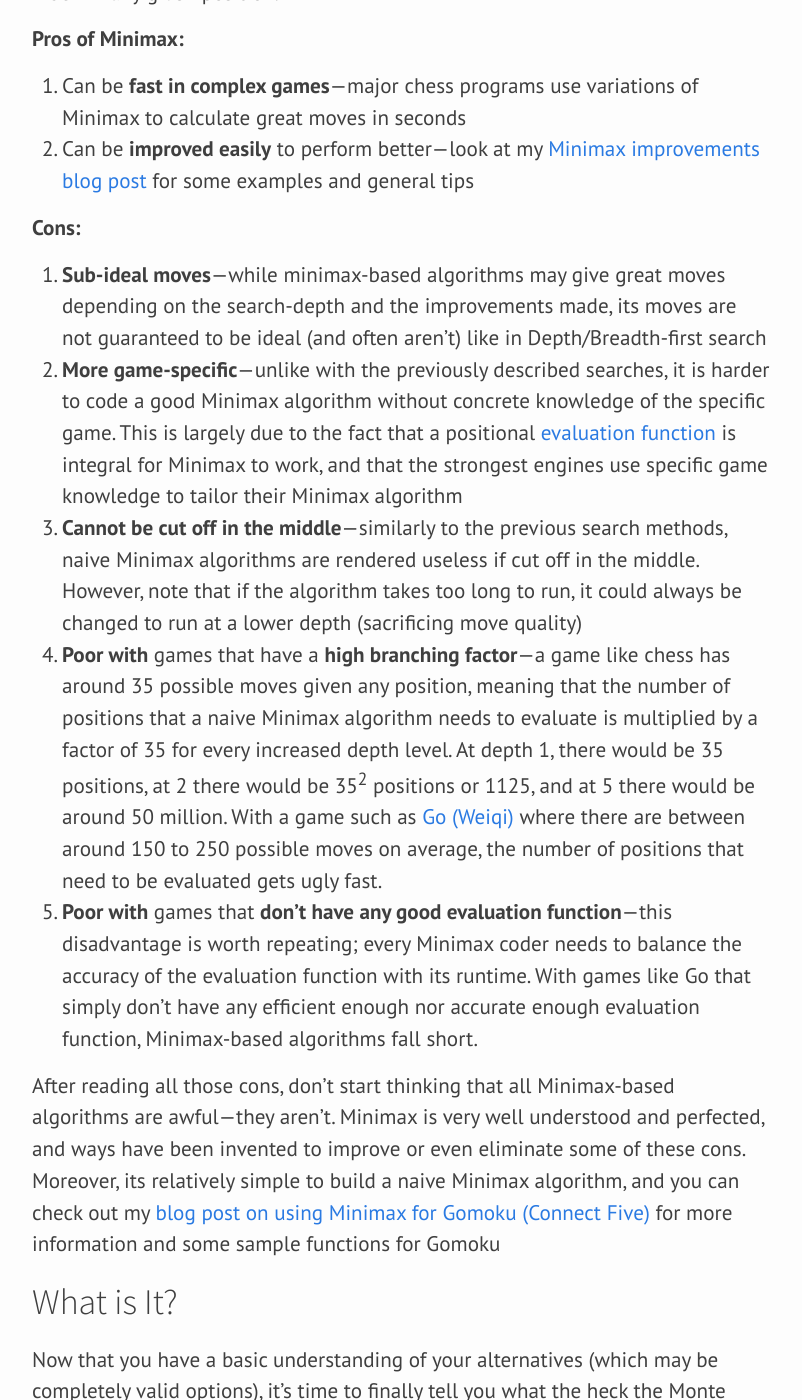
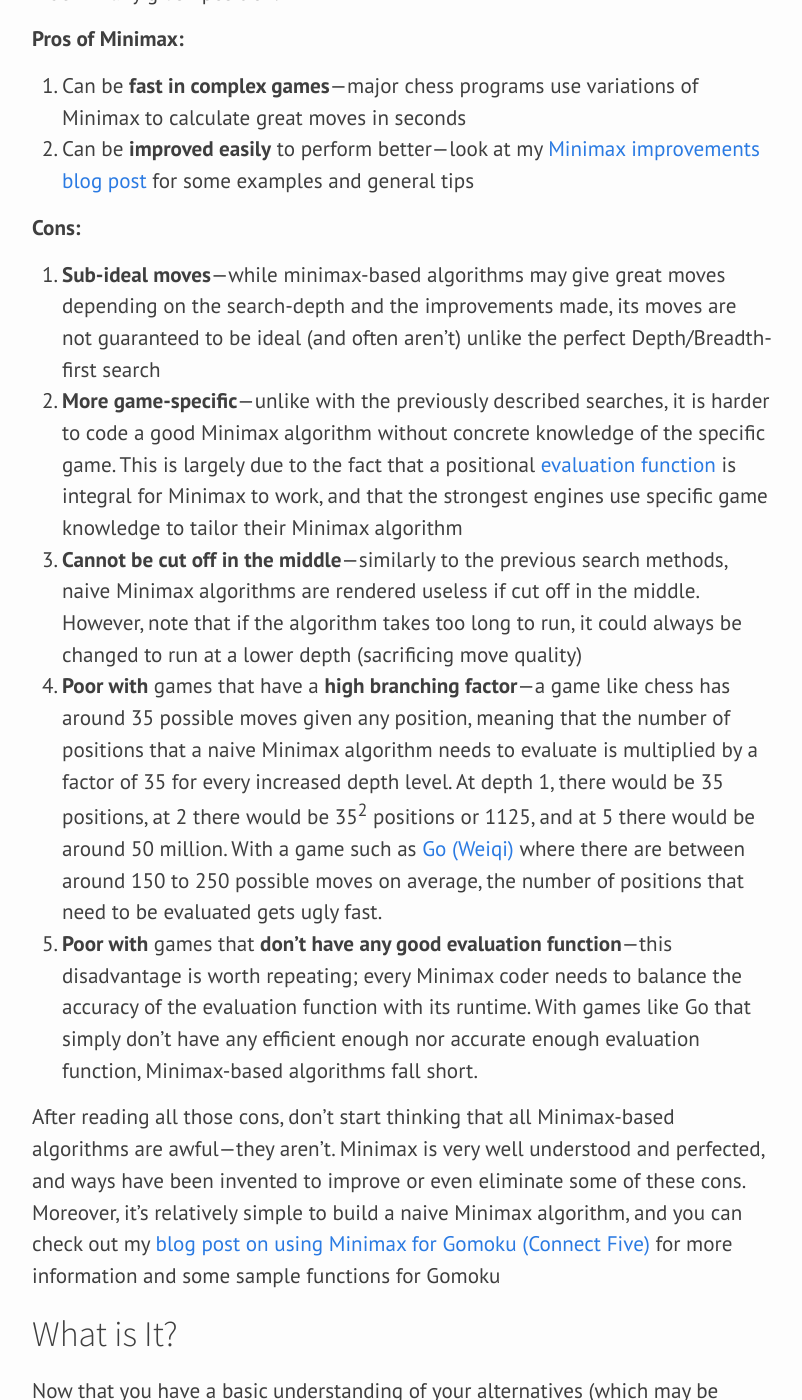
Before and after one commit to The-Ofek-Foundation/blog, a Jekyll site: the page built from _posts/2016-06-27-what-is-the-monte-carlo-tree-search.md, in a window 1280 px wide and 1400 px high, scrolled down 1513 px. Shown: the whole window, without its empty margins (238-1040 px from the left). Built offline with Jekyll 4.4.1, drawn with Linux system fonts in a browser that asks for light colours; comment, search, counter and statistics services are not loaded.

Commit message:
Grammar fixes

```diff
--- a/_posts/2016-06-27-what-is-the-monte-carlo-tree-search.md
+++ b/_posts/2016-06-27-what-is-the-monte-carlo-tree-search.md
@@ -33,13 +33,13 @@ The next logical algorithm to use is [**Minimax**][minimax wiki], an algorithm t
 
 **Cons:**
 
-1. **Sub-ideal moves**&mdash;while minimax-based algorithms may give great moves depending on the search-depth and the improvements made, its moves are not guaranteed to be ideal (and often aren't) like in Depth/Breadth-first search
+1. **Sub-ideal moves**&mdash;while minimax-based algorithms may give great moves depending on the search-depth and the improvements made, its moves are not guaranteed to be ideal (and often aren't) unlike the perfect Depth/Breadth-first search
 2.  **More game-specific**&mdash;unlike with the previously described searches, it is harder to code a good Minimax algorithm without concrete knowledge of the specific game. This is largely due to the fact that a positional [evaluation function][heuristic evaluation function wiki] is integral for Minimax to work, and that the strongest engines use specific game knowledge to tailor their Minimax algorithm
 3. **Cannot be cut off in the middle**&mdash;similarly to the previous search methods, naive Minimax algorithms are rendered useless if cut off in the middle. However, note that if the algorithm takes too long to run, it could always be changed to run at a lower depth (sacrificing move quality)
 4. **Poor with** games that have a **high branching factor**&mdash;a game like chess has around 35 possible moves given any position, meaning that the number of positions that a naive Minimax algorithm needs to evaluate is multiplied by a factor of 35 for every increased depth level. At depth 1, there would be 35 positions, at 2 there would be 35<sup>2</sup> positions or 1125, and at 5 there would be around 50 million. With a game such as [Go (Weiqi)][go wiki] where there are between around 150 to 250 possible moves on average, the number of positions that need to be evaluated gets ugly fast.
 5. **Poor with** games that **don't have any good evaluation function**&mdash;this disadvantage is worth repeating; every Minimax coder needs to balance the accuracy of the evaluation function with its runtime. With games like Go that simply don't have any efficient enough nor accurate enough evaluation function, Minimax-based algorithms fall short.
 
-After reading all those cons, don't start thinking that all Minimax-based algorithms are awful&mdash;they aren't. Minimax is very well understood and perfected, and ways have been invented to improve or even eliminate some of these cons. Moreover, its relatively simple to build a naive Minimax algorithm, and you can check out my [blog post on using Minimax for Gomoku (Connect Five)][minimax for gomoku post] for more information and some sample functions for Gomoku
+After reading all those cons, don't start thinking that all Minimax-based algorithms are awful&mdash;they aren't. Minimax is very well understood and perfected, and ways have been invented to improve or even eliminate some of these cons. Moreover, it's relatively simple to build a naive Minimax algorithm, and you can check out my [blog post on using Minimax for Gomoku (Connect Five)][minimax for gomoku post] for more information and some sample functions for Gomoku
 
 ### What is It?
 
```
